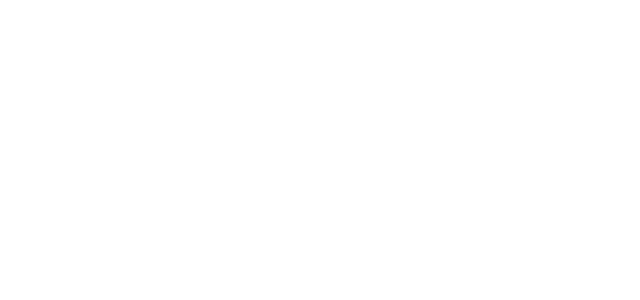
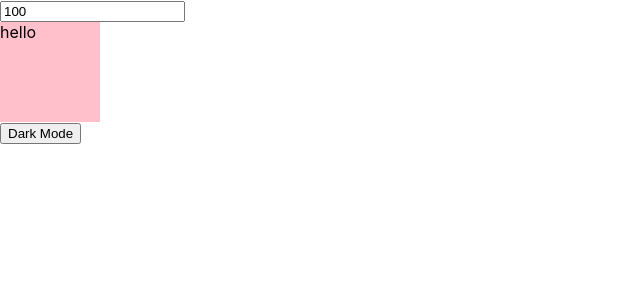
Before and after one commit to sni424/study-useContext, a React (Create React App) app: page /usecallback in a window 1280 px wide. Before the commit this address had no page. Shown: the top 300 px of the page, without its empty margins (0-640 px from the left). Built offline with nearby package versions, Linux system fonts and the light colour scheme.

Commit message:
usecallback 기초

```diff
--- a/src/App.jsx
+++ b/src/App.jsx
@@ -2,6 +2,7 @@
 
 import Main from "./Pages/Main";
 import TodoList from "./Pages/TodoList";
+import UseCallBackStudy from "./Pages/UseCallback";
 import UseContextStudy from "./Pages/UseContext";
 import DarkPage from "./Pages/UseContext/DarkPage";
 import UseMemoStudy from "./Pages/UseMemo";
@@ -19,6 +20,7 @@
                 <Route path="useref" element={<UseRefStudy />} />
                 <Route path="usememo" element={<UseMemoStudy />} />
                 <Route path="usememo1" element={<OtherMemo />} />
+                <Route path="usecallback" element={<UseCallBackStudy />} />
             </Routes>
         </div>
     );
--- /dev/null
+++ b/src/Pages/UseCallback/index.jsx
@@ -0,0 +1,43 @@
+import React, { useCallback, useEffect, useState } from "react";
+
+const UseCallBackStudy = () => {
+    const [size, setSizes] = useState(100);
+    const [isDark, setIsDark] = useState(false);
+
+    const createBoxStyle = useCallback(() => {
+        return {
+            backgroundColor: "pink",
+            width: `${size}px`,
+            height: `${size}px`,
+        };
+    }, [size]);
+
+    return (
+        <div
+            style={{
+                background: isDark ? "black" : "white",
+            }}
+        >
+            <input
+                type="number"
+                value={size}
+                onChange={(e) => setSizes(e.target.value)}
+            />
+            <Box createBoxStyle={createBoxStyle} />
+            <button onClick={() => setIsDark(!isDark)}>Dark Mode</button>
+        </div>
+    );
+};
+
+const Box = ({ createBoxStyle }) => {
+    const [style, setStyle] = useState({});
+
+    useEffect(() => {
+        console.log("박스 키우기");
+        setStyle(createBoxStyle());
+    }, [createBoxStyle]);
+
+    return <div style={style}>hello</div>;
+};
+
+export default UseCallBackStudy;
--- a/src/Pages/UseMemo/OtherMemo/index.jsx
+++ b/src/Pages/UseMemo/OtherMemo/index.jsx
@@ -24,7 +24,7 @@
             />
             <hr />
             <h2>어느 나라에 있어요?</h2>
-            <p>나라: {location}</p>
+            <p>나라: {location.country}</p>
             <button onClick={() => setIsKorea(!isKorea)}>비행기 타자</button>
         </div>
     );
```
